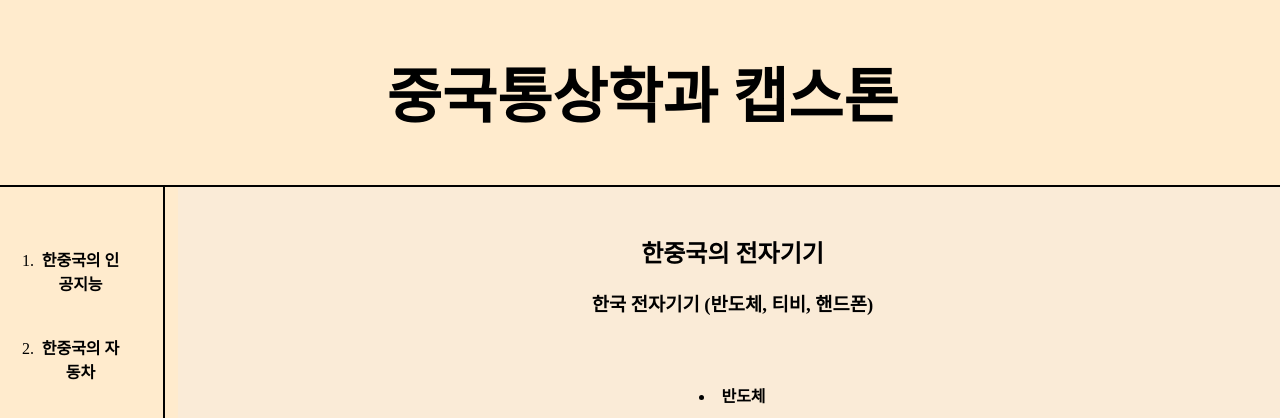
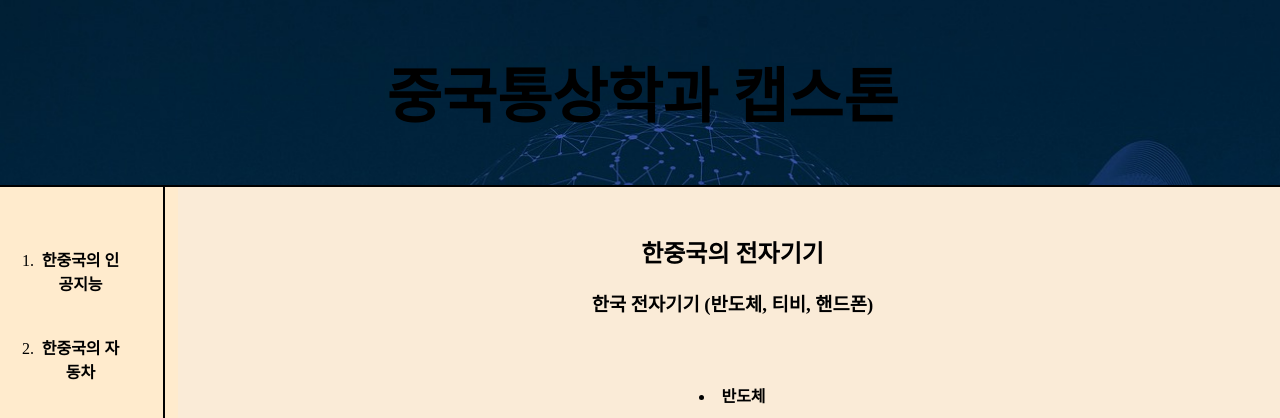
Before and after one commit to pangjun2645/China-report, a plain HTML site: page Electronic Equiment.html in a window 1280 px wide. Shown: the top 418 px of the page. Drawn offline with Linux system fonts and the light colour scheme.

Commit message:
Add files via upload

```diff
--- a/Electronic Equiment.html
+++ b/Electronic Equiment.html
@@ -28,7 +28,7 @@
             border-bottom:2px solid black;
             margin:0;
             padding:50px;
-            background-image: url(images/newcity.jpg);
+            background-image: url(newcity.jpg);
             background-size : cover;
             background-repeat:no-repeat;
         }
```
Also changed, not shown: pic1.jpg (deleted).
